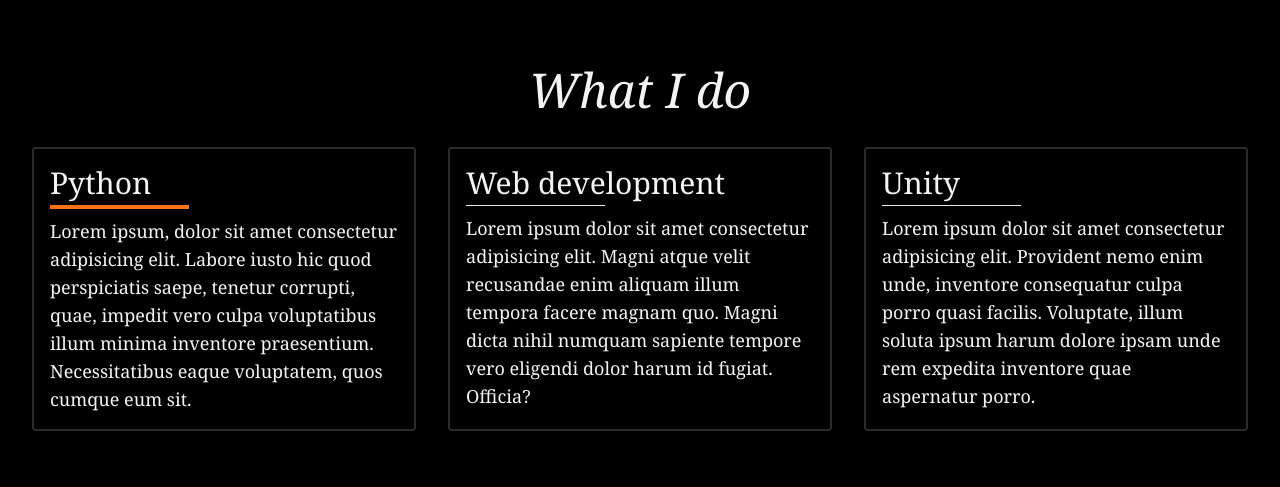
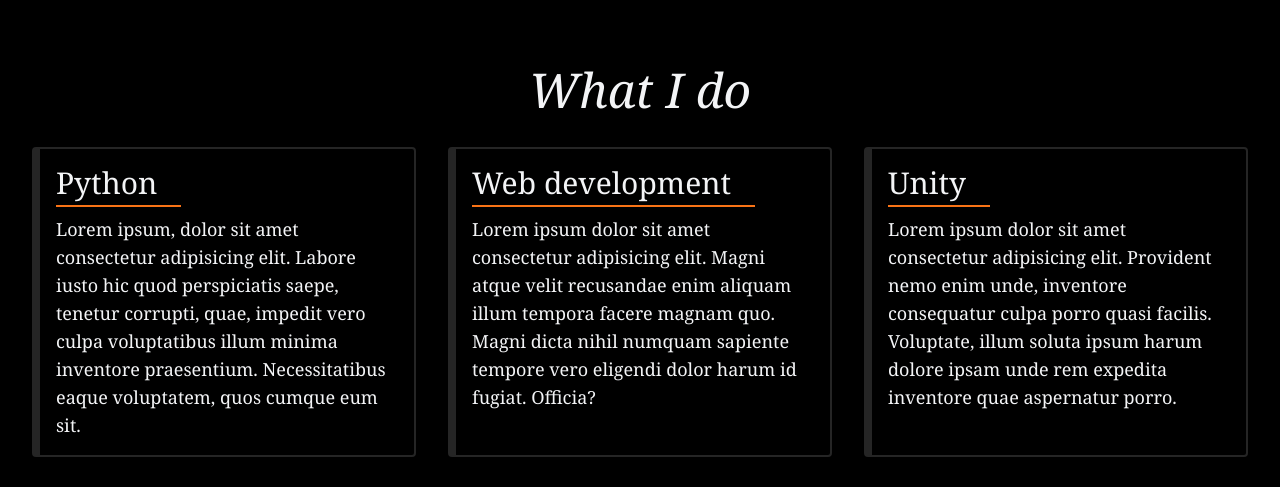
Before and after one commit to Ofish-Ofish/Ofish-Ofish.github.io, a plain HTML site: page index.html in a window 1280 px wide. Shown: the part 910-1397 px from the top of the page. Drawn offline with nearby package versions, Linux system fonts and the light colour scheme.

Commit message:
finished what i do section

```diff
--- a/index.html
+++ b/index.html
@@ -23,21 +23,18 @@
     <section class="flex flex-col justify-center items-center">
         <h2 class="text-5xl italic">What I do</h2>
         <hr class="">
-        <div class="flex gap-8 p-8">
-            <div class="border-2 border-gray-300 rounded p-4 border-opacity-20 hover:border-opacity-30 basis-1/3">
-                <h4 class="text-3xl mb-1">Python</h4>
-                <hr class="w-2/5 mb-2 border-2 border-orange-500 ">
-                <p class="text-lg">Lorem ipsum, dolor sit amet consectetur adipisicing elit. Labore iusto hic quod perspiciatis saepe, tenetur corrupti, quae, impedit vero culpa voluptatibus illum minima inventore praesentium. Necessitatibus eaque voluptatem, quos cumque eum sit.</p>
+        <div class="flex gap-8 p-8 lg:flex-row flex-col">
+            <div class="flex flex-col group border-2 border-l-8 border-gray-100 rounded p-4 border-opacity-15 hover:border-opacity-20 basis-1/3 delay-75 ease-in-out transition-all">
+                <h4 class="text-3xl pb-1 border-b-2 max-w-fit pr-6 mb-2 border-orange-500 transition-colors group-hover:border-orange-700 ease-in-out delay-75">Python</h4>
+                <p class="text-lg flex-grow max-w-lg">Lorem ipsum, dolor sit amet consectetur adipisicing elit. Labore iusto hic quod perspiciatis saepe, tenetur corrupti, quae, impedit vero culpa voluptatibus illum minima inventore praesentium. Necessitatibus eaque voluptatem, quos cumque eum sit.</p>
             </div>
-            <div class="border-2 border-gray-300 rounded p-4 border-opacity-20 hover:border-opacity-30 basis-1/3">
-                <h4 class="text-3xl mb-1">Web development</h4>
-                <hr class="w-2/5 mb-2">
-                <p class="text-lg">Lorem ipsum dolor sit amet consectetur adipisicing elit. Magni atque velit recusandae enim aliquam illum tempora facere magnam quo. Magni dicta nihil numquam sapiente tempore vero eligendi dolor harum id fugiat. Officia?</p>
+            <div class="flex flex-col group border-2 border-l-8 border-gray-100 rounded p-4 border-opacity-15 hover:border-opacity-20 basis-1/3 delay-75 ease-in-out transition-all">
+                <h4 class="text-3xl pb-1 border-b-2 max-w-fit pr-6 mb-2 border-orange-500 transition-colors group-hover:border-orange-700 ease-in-out delay-75">Web development</h4>
+                <p class="text-lg flex-grow max-w-lg">Lorem ipsum dolor sit amet consectetur adipisicing elit. Magni atque velit recusandae enim aliquam illum tempora facere magnam quo. Magni dicta nihil numquam sapiente tempore vero eligendi dolor harum id fugiat. Officia?</p>
             </div>
-            <div class="border-2 border-gray-300 rounded p-4 border-opacity-20 hover:border-opacity-30 basis-1/3">
-                <h4 class="text-3xl mb-1">Unity</h4>
-                <hr class="w-2/5 mb-2">
-                <p class="text-lg">Lorem ipsum dolor sit amet consectetur adipisicing elit. Provident nemo enim unde, inventore consequatur culpa porro quasi facilis. Voluptate, illum soluta ipsum harum dolore ipsam unde rem expedita inventore quae aspernatur porro.</p>
+            <div class="flex flex-col group border-2 border-l-8 border-gray-100 rounded p-4 border-opacity-15 hover:border-opacity-20 basis-1/3 delay-75 ease-in-out transition-all">
+                <h4 class="text-3xl pb-1 border-b-2 max-w-fit pr-6 mb-2 border-orange-500 transition-colors group-hover:border-orange-700 ease-in-out delay-75">Unity</h4>
+                <p class="text-lg flex-grow max-w-lg">Lorem ipsum dolor sit amet consectetur adipisicing elit. Provident nemo enim unde, inventore consequatur culpa porro quasi facilis. Voluptate, illum soluta ipsum harum dolore ipsam unde rem expedita inventore quae aspernatur porro.</p>
             </div>
         </div>
     </section>
```
Also changed, not shown: 1 other file.
